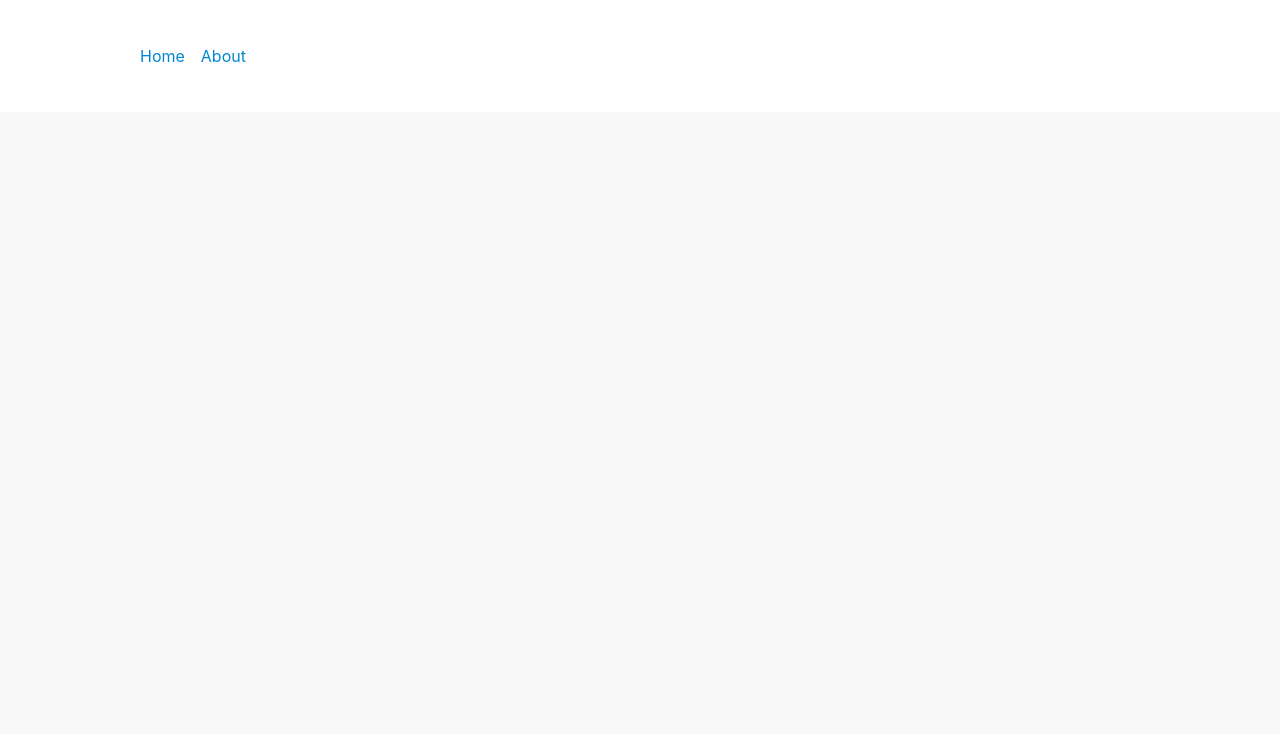
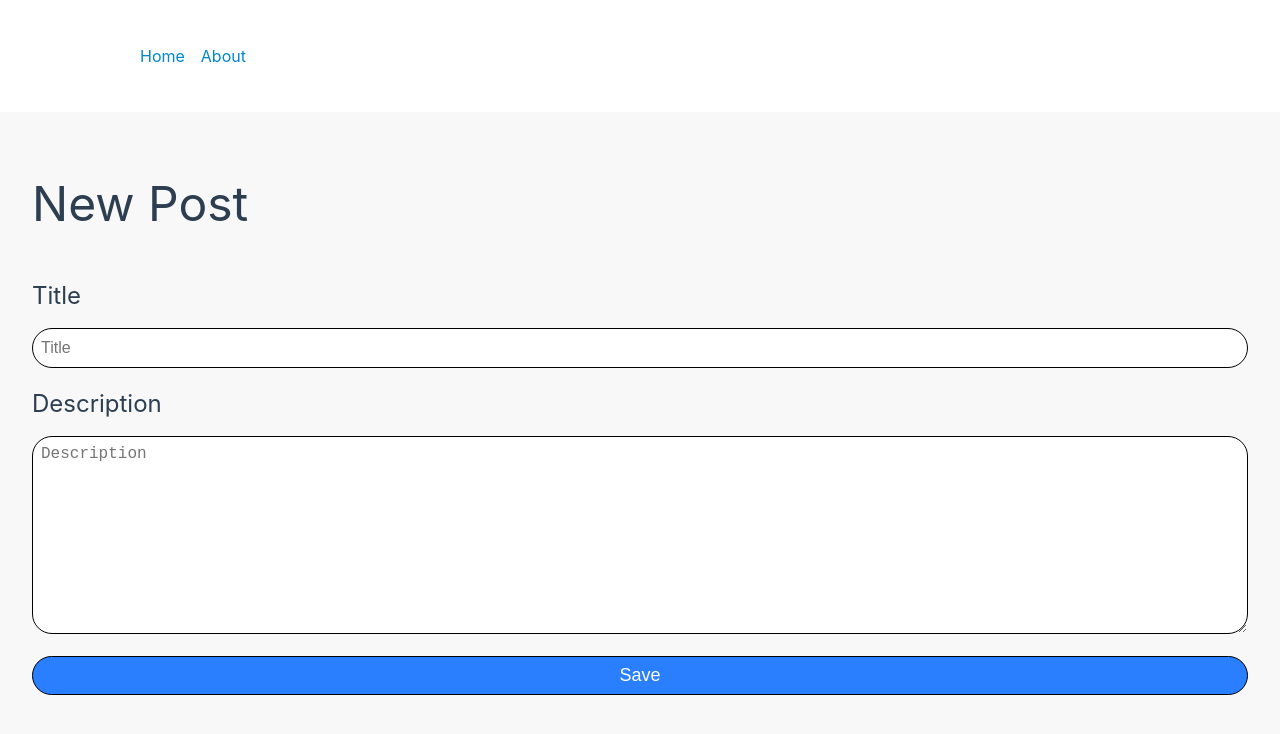
Before and after one commit to JessicaNovo/challenge-vue, a Vue app: page /new-post in a window 1280 px wide. Before the commit this address had no page. Shown: the top 734 px of the page. Built offline with nearby package versions, Linux system fonts and the light colour scheme.

Commit message:
feat(newPost): add new post function

```diff
--- a/src/router/index.ts
+++ b/src/router/index.ts
@@ -2,6 +2,7 @@ import { createRouter, createWebHistory } from 'vue-router'
 import HomeView from '../views/HomeView.vue'
 import AboutView from '../views/AboutView.vue'
 import UserView from '../views/UserView.vue'
+import NewPostView from '../views/NewPostView.vue'
 
 const router = createRouter({
   history: createWebHistory(import.meta.env.BASE_URL),
@@ -20,6 +21,11 @@ const router = createRouter({
       path: '/myprofile',
       name: 'user',
       component: UserView
+    },
+    {
+      path: '/new-post',
+      name: 'new-post',
+      component: NewPostView
     }
   ]
 })
--- /dev/null
+++ b/src/views/NewPostView.vue
@@ -0,0 +1,143 @@
+<script lang="ts">
+import { reactive } from 'vue'
+
+export default {
+  setup() {
+
+    const form = reactive({
+      title: '',
+      body: '',
+    })
+
+    const onSubmit = () => {
+      const id = localStorage.getItem('UserId');
+      if (id) {
+        localStorage.setItem('NewPostAuthor', id)
+        localStorage.setItem('NewPostTitle', form.title)
+        localStorage.setItem('NewPostBody', form.body)
+      }
+
+    }
+
+    return { form, onSubmit }
+  }
+}
+</script>
+
+<template>
+  <main class="form__wrapper">
+    <h1 class="form__title">
+      New Post
+    </h1>
+    <form
+      @submit.prevent="onSubmit"
+      class="form"
+    >
+      <div class="form__item">
+        <label>Title</label>
+        <input
+          v-model="form.title"
+          class="form-control"
+          placeholder="Title"
+          required
+        >
+      </div>
+      <div class="form__item">
+        <label>Description</label>
+        <textarea
+          v-model="form.body"
+          class="form-control"
+          placeholder="Description"
+          rows="10"
+          required
+        />
+      </div>
+      <button
+        class="form__button"
+        type="submit"
+      >
+        Save
+      </button>
+    </form>
+  </main>
+</template>
+
+<style scoped>
+.form__wrapper {
+  display: flex;
+  flex-direction: column;
+  justify-content: flex-start;
+  align-items: flex-start;
+  width: 100%;
+}
+
+.form {
+  width: 100%;
+}
+
+.form__title {
+  font-weight: 400;
+  font-size: 48px;
+  line-height: 56px;
+  color: var(--color-heading);
+  margin-bottom: 50px;
+
+}
+
+.form__item {
+  display: flex;
+  flex-direction: column;
+  justify-content: center;
+  align-items: flex-start;
+  width: 100%;
+  margin-bottom: 22px;
+}
+
+.form__item label {
+  width: 100%;
+  margin-bottom: 18px;
+  font-weight: 400;
+  font-size: 24px;
+  line-height: 28px;
+  color: var(--color-text);
+}
+
+.form__item input {
+  min-width: 100%;
+  width: fit-content;
+  min-height: 40px;
+  padding: .5rem;
+  font-size: 16px;
+  background: #fff;
+  border: 1px solid #000000;
+  border-radius: 20px;
+}
+
+.form__item textarea {
+  min-width: 100%;
+  width: fit-content;
+  min-height: 40px;
+  padding: .5rem;
+  font-size: 16px;
+  background: #fff;
+  border: 1px solid #000000;
+  border-radius: 20px;
+}
+
+.form__button {
+  width: 100%;
+  padding: .5rem 1rem;
+  display: block;
+  margin: 0 auto;
+  background: #297FFF;
+  border: 1px solid #000000;
+  border-radius: 20px;
+  font-weight: 400;
+  font-size: 18px;
+  color: #fff;
+}
+
+.form__button:hover {
+  cursor: pointer;
+}
+</style>
```
